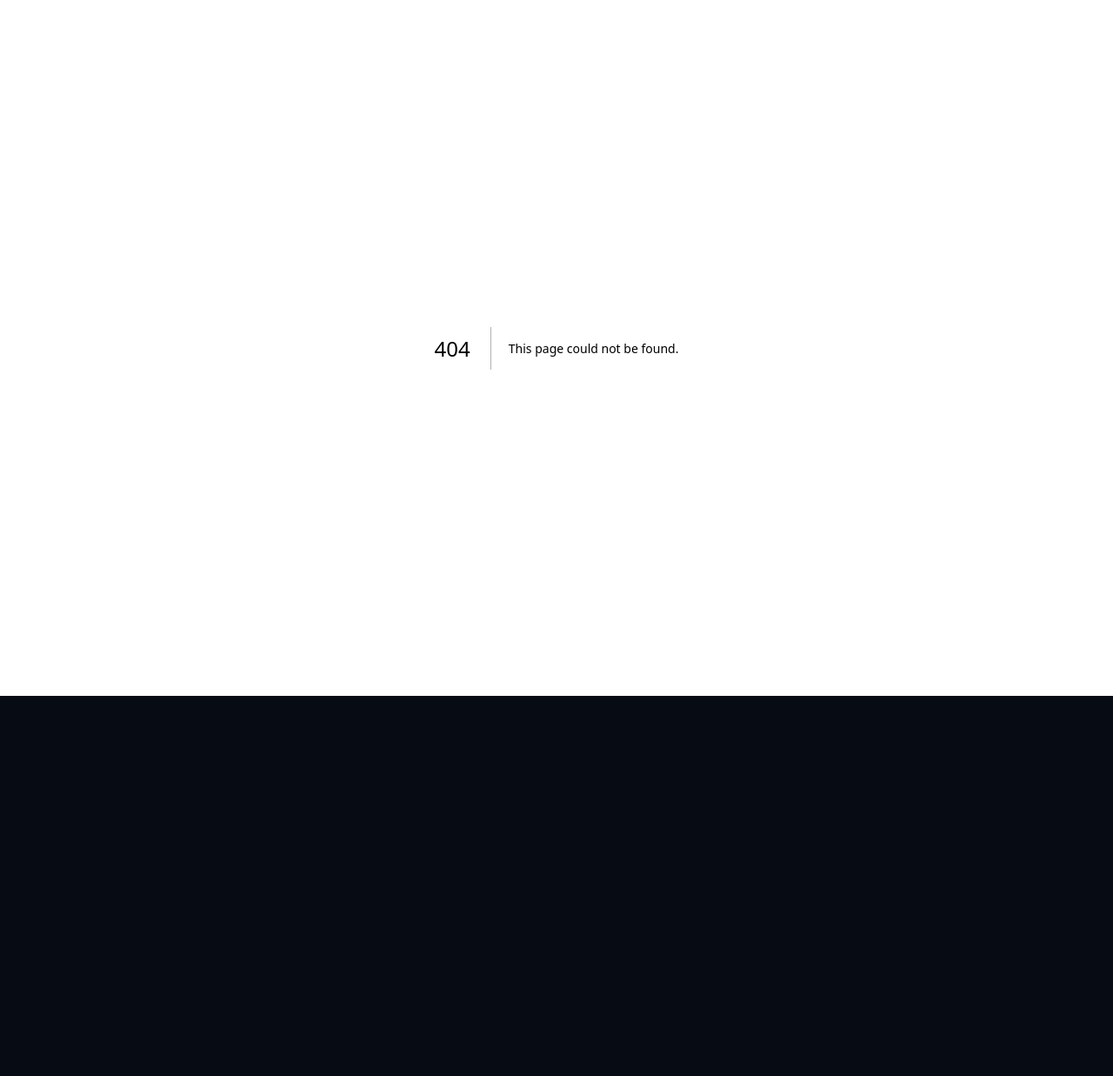
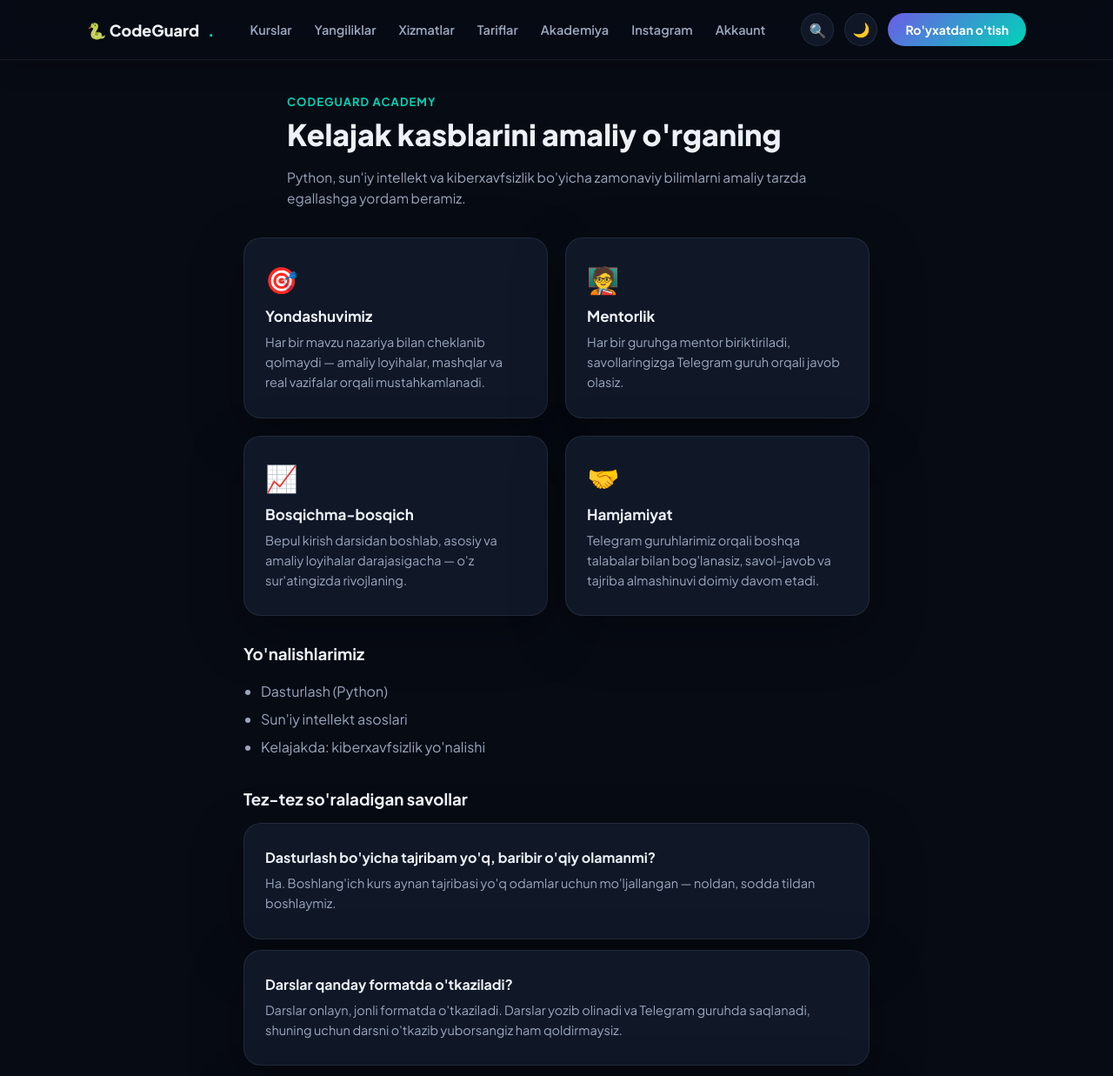
Before and after one commit to Jorabek5182008/-codeguard-academy, a Next.js app: page /academy in a window 1280 px wide. Before the commit this address had no page. Shown: the top 1237 px of the page at 87% size. Before the commit the page ends 800 px from the top, so only its background shows below. Built offline with nearby package versions, Linux system fonts and the light colour scheme.

Commit message:
6-bosqich: Akademiya haqida sahifasi va FAQ

```diff
--- /dev/null
+++ b/app/academy/page.jsx
@@ -0,0 +1,94 @@
+import SiteNav from '@/components/SiteNav';
+
+export const metadata = {
+  title: 'Akademiya haqida — CodeGuard Academy',
+};
+
+export default function AcademyPage() {
+  return (
+    <div className="page-shell">
+      <SiteNav />
+      <div className="container" style={{ maxWidth: 760, paddingTop: 40, paddingBottom: 80 }}>
+        <div className="section-head" style={{ marginBottom: 32, textAlign: 'left' }}>
+          <div className="kicker">CodeGuard Academy</div>
+          <h2>Kelajak kasblarini amaliy o'rganing</h2>
+          <p>
+            Python, sun'iy intellekt va kiberxavfsizlik bo'yicha zamonaviy bilimlarni amaliy tarzda
+            egallashga yordam beramiz.
+          </p>
+        </div>
+
+        <div className="grid grid-2" style={{ marginBottom: 32 }}>
+          <div className="card">
+            <div className="icon">🎯</div>
+            <h3>Yondashuvimiz</h3>
+            <p>
+              Har bir mavzu nazariya bilan cheklanib qolmaydi — amaliy loyihalar, mashqlar va real
+              vazifalar orqali mustahkamlanadi.
+            </p>
+          </div>
+          <div className="card">
+            <div className="icon">🧑‍🏫</div>
+            <h3>Mentorlik</h3>
+            <p>
+              Har bir guruhga mentor biriktiriladi, savollaringizga Telegram guruh orqali javob
+              olasiz.
+            </p>
+          </div>
+          <div className="card">
+            <div className="icon">📈</div>
+            <h3>Bosqichma-bosqich</h3>
+            <p>
+              Bepul kirish darsidan boshlab, asosiy va amaliy loyihalar darajasigacha — o'z
+              sur'atingizda rivojlaning.
+            </p>
+          </div>
+          <div className="card">
+            <div className="icon">🤝</div>
+            <h3>Hamjamiyat</h3>
+            <p>
+              Telegram guruhlarimiz orqali boshqa talabalar bilan bog'lanasiz, savol-javob va
+              tajriba almashinuvi doimiy davom etadi.
+            </p>
+          </div>
+        </div>
+
+        <h3 style={{ marginBottom: 12 }}>Yo'nalishlarimiz</h3>
+        <ul style={{ color: 'var(--muted)', lineHeight: 2, paddingLeft: 20, marginBottom: 32 }}>
+          <li>Dasturlash (Python)</li>
+          <li>Sun'iy intellekt asoslari</li>
+          <li>Kelajakda: kiberxavfsizlik yo'nalishi</li>
+        </ul>
+
+        <h3 style={{ marginBottom: 16 }}>Tez-tez so'raladigan savollar</h3>
+        <div style={{ marginBottom: 32 }}>
+          {[
+            {
+              q: "Dasturlash bo'yicha tajribam yo'q, baribir o'qiy olamanmi?",
+              a: "Ha. Boshlang'ich kurs aynan tajribasi yo'q odamlar uchun mo'ljallangan — noldan, sodda tildan boshlaymiz.",
+            },
+            {
+              q: 'Darslar qanday formatda o\'tkaziladi?',
+              a: "Darslar onlayn, jonli formatda o'tkaziladi. Darslar yozib olinadi va Telegram guruhda saqlanadi, shuning uchun darsni o'tkazib yuborsangiz ham qoldirmaysiz.",
+            },
+            {
+              q: "To'lovni qanday amalga oshiraman?",
+              a: "Ro'yxatdan o'tgach, murabbiylarimiz siz bilan bog'lanib, Click/Payme orqali to'lov havolasini yuboradi.",
+            },
+            {
+              q: 'Sertifikat beriladimi?',
+              a: "Ha, Boshlang'ich va Pro dasturlarini to'liq yakunlagan talabalarga rasmiy CodeGuard Academy sertifikati beriladi.",
+            },
+          ].map((item, i) => (
+            <div key={i} className="card" style={{ marginBottom: 12 }}>
+              <strong style={{ display: 'block', marginBottom: 8 }}>{item.q}</strong>
+              <p style={{ margin: 0 }}>{item.a}</p>
+            </div>
+          ))}
+        </div>
+
+        <a href="/courses" className="btn btn-primary">Kurslarni ko'rish</a>
+      </div>
+    </div>
+  );
+}
--- a/components/SiteNav.jsx
+++ b/components/SiteNav.jsx
@@ -43,6 +43,7 @@ export default function SiteNav() {
             <a href="/news">Yangiliklar</a>
             <a href="/#xizmatlar">Xizmatlar</a>
             <a href="/pricing">Tariflar</a>
+            <a href="/academy">Akademiya</a>
             <a href="/#instagram">Instagram</a>
             <a href="/account">Akkaunt</a>
           </div>
```
Also changed, not shown: app/contact/page.jsx (added, +51 -0 lines).
